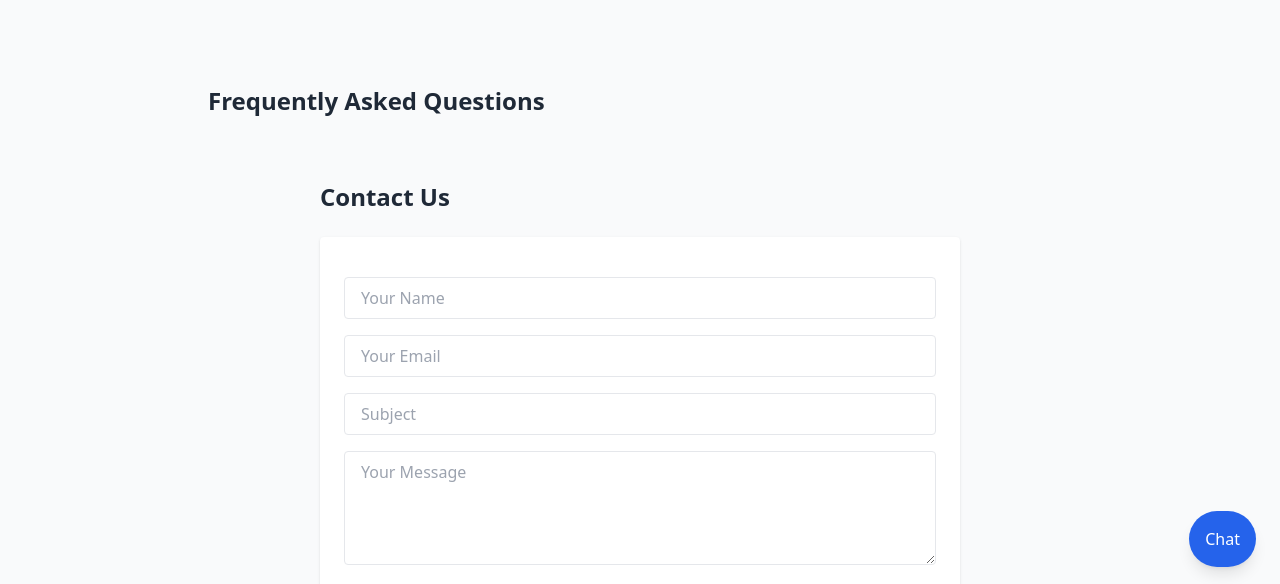
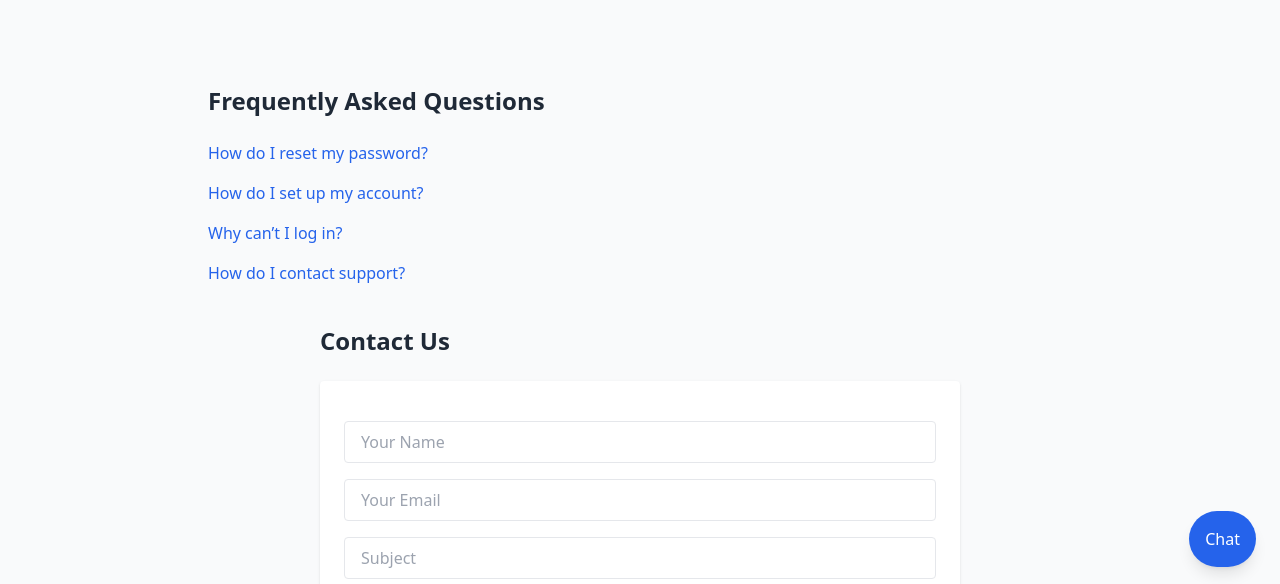
Before and after one commit to justGuy-phantom/Help-centre-simulation, a plain HTML site: page index.html in a window 1280 px wide. Shown: the part 209-793 px from the top of the page. Drawn offline with nearby package versions, Linux system fonts and the light colour scheme.

Commit message:
Update index.html

```diff
--- a/index.html
+++ b/index.html
@@ -24,7 +24,28 @@
     <input id="searchInput" type="text" placeholder="Search for help..." class="w-full max-w-lg px-4 py-2 border rounded shadow-sm" oninput="searchFAQs()" />
   </section>  <!-- FAQ Section -->  <section id="faq" class="px-4 py-10 max-w-4xl mx-auto">
     <h3 class="text-2xl font-semibold mb-6">Frequently Asked Questions</h3>
-    <div id="faqList">
+    <div id="faqList" class="space-y-4">
+  <div class="faq-item">
+    <a href="https://example.com/article-how-to-reset-password" target="_blank" class="block text-blue-600 hover:underline font-medium">
+      How do I reset my password?
+    </a>
+  </div>
+  <div class="faq-item">
+    <a href="https://example.com/article-account-setup" target="_blank" class="block text-blue-600 hover:underline font-medium">
+      How do I set up my account?
+    </a>
+  </div>
+  <div class="faq-item">
+    <a href="https://example.com/article-troubleshooting-login" target="_blank" class="block text-blue-600 hover:underline font-medium">
+      Why can’t I log in?
+    </a>
+  </div>
+  <div class="faq-item">
+    <a href="https://example.com/article-contact-support" target="_blank" class="block text-blue-600 hover:underline font-medium">
+      How do I contact support?
+    </a>
+  </div>
+    </div>
       <!-- [FAQ items go here] -->
     </div>
   <!-- Contact Form -->
```
